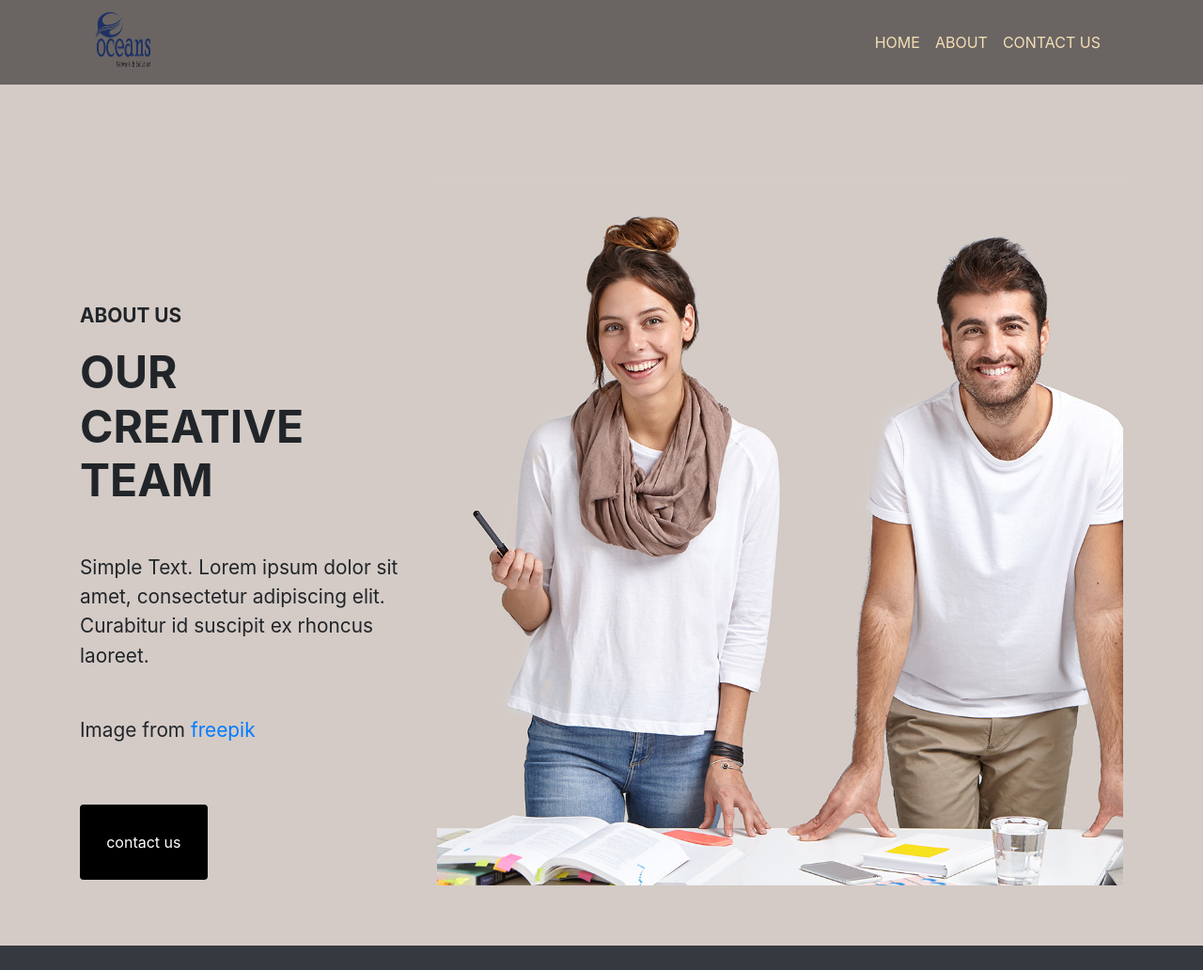
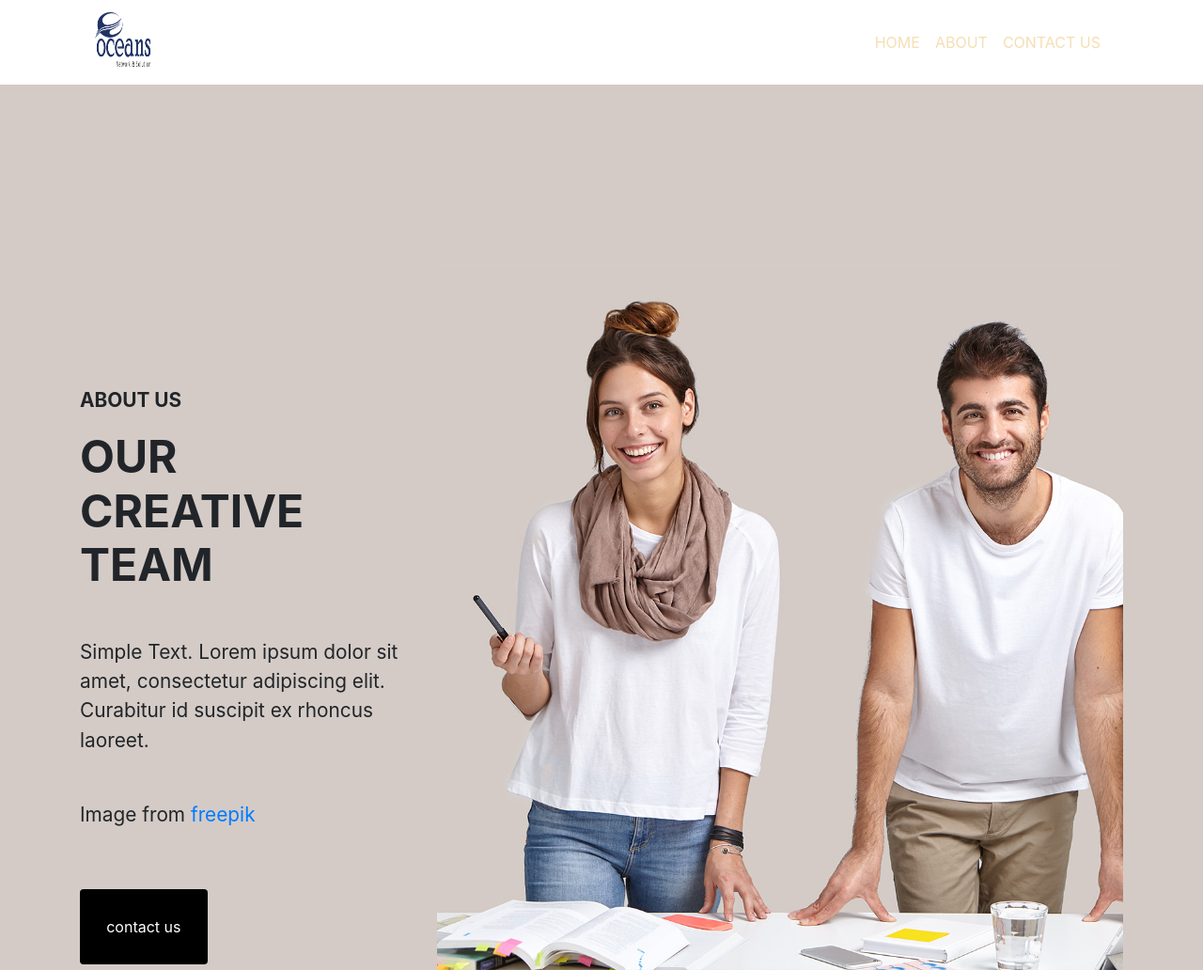
Before and after one commit to SidhantSidhant/template, a plain HTML site: page index.html in a window 1280 px wide. Shown: the top 1032 px of the page at 94% size. Drawn offline with nearby package versions, Linux system fonts and the light colour scheme.

Commit message:
working on

```diff
--- a/assets/css/style.css
+++ b/assets/css/style.css
@@ -1,6 +1,6 @@
 header{
-    background-color: rgb(0, 0, 0, .5) !important;
-    position: fixed;
+    /* background-color: plum !important; */
+    /* position: fixed; */
     width: 100%;
     z-index: 111;
 }
```
